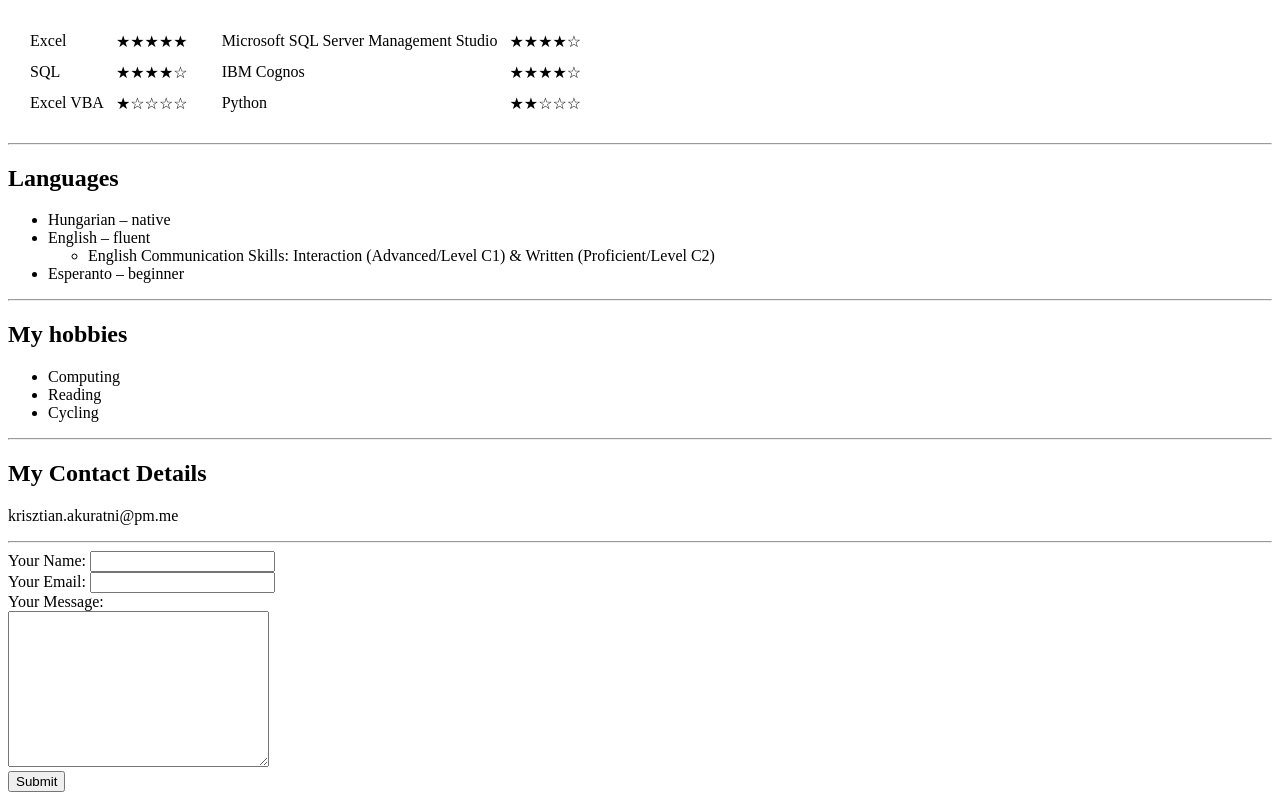
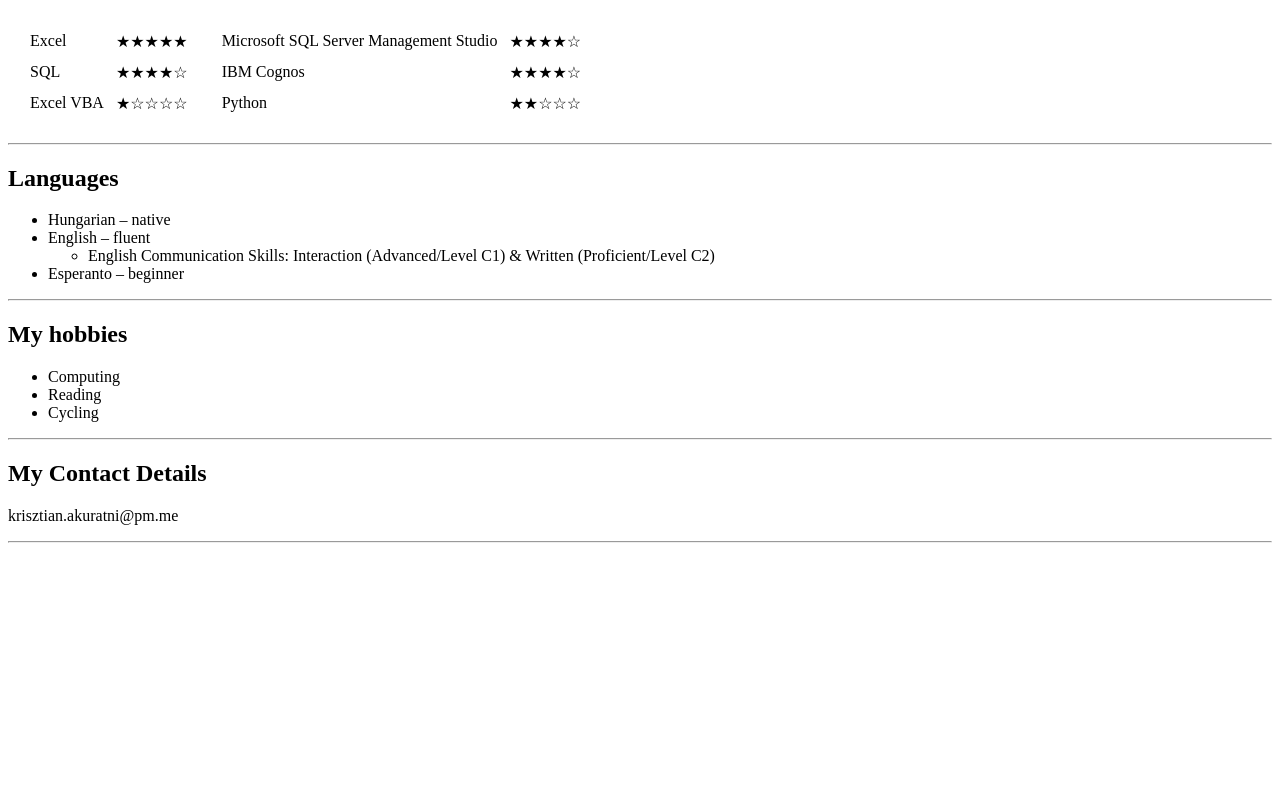
Before and after one commit to kakuratni/cv, a plain HTML site: page index.html in a window 1280 px wide. Shown: the part 628-1428 px from the top of the page. After the commit the page ends 1179 px from the top, so only its background shows below. Drawn offline with Linux system fonts and the light colour scheme.

Commit message:
Update index.html
deleted form

```diff
--- a/index.html
+++ b/index.html
@@ -115,15 +115,6 @@
   <h2>My Contact Details</h2>
   <p>krisztian.akuratni@pm.me</p>
   <hr>
-  <form action="mailto:krisztian.akuratni@pm.me" method="post" enctype="text/plain">
-    <label>Your Name:</label>
-    <input type="text" name="yourName"> <br>
-    <label>Your Email:</label>
-    <input type="email" name="yourEmail"> <br>
-    <label>Your Message:</label> <br>
-    <textarea name="yourMessage" id="" cols="30" rows="10"></textarea> <br>
-    <input type="submit">
-  </form>
 
 
 </body>
```
